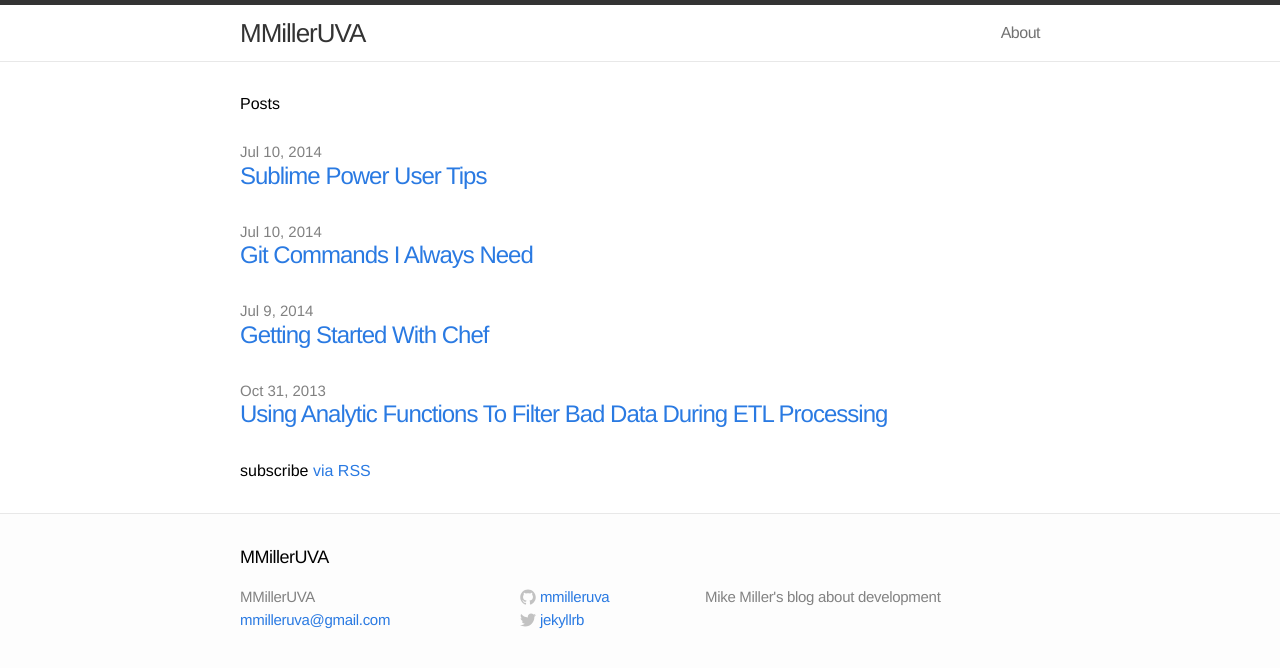
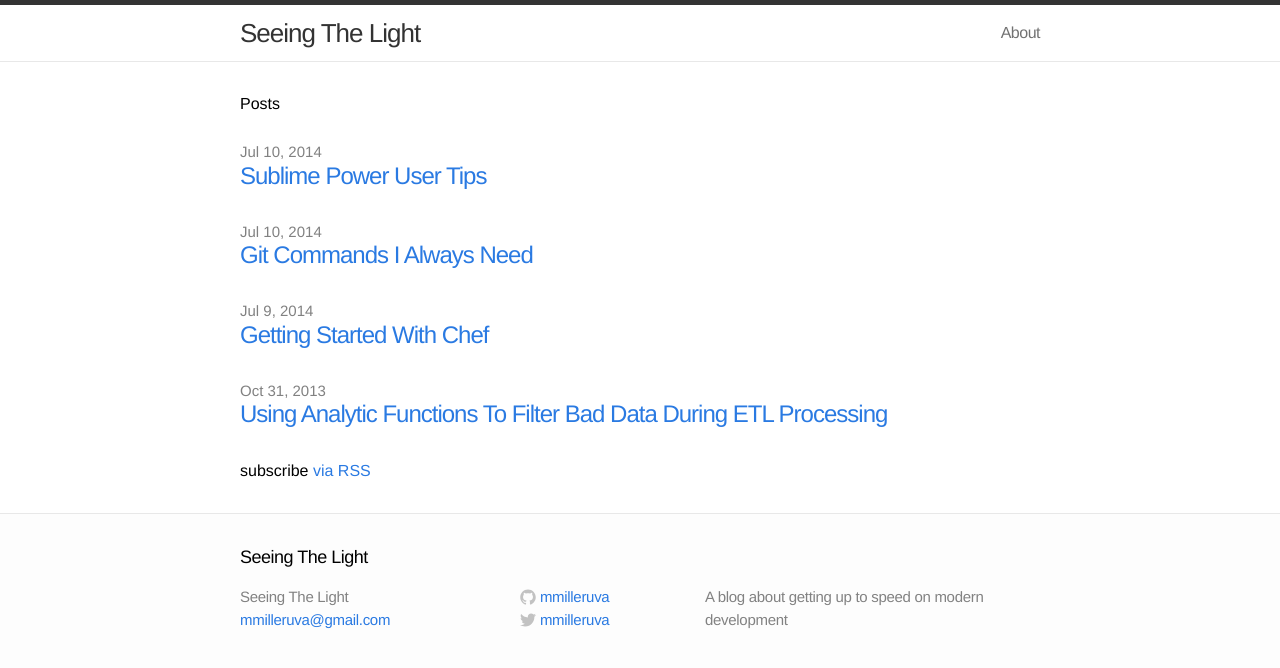
Before and after one commit to mmilleruva/mmilleruva.github.io, a Jekyll site: the page built from index.html, in a window 1280 px wide. Shown: the top 668 px of the page. Built offline with Jekyll 4.4.1, drawn with Linux system fonts in a browser that asks for light colours.

Commit message:
updated title

```diff
--- a/_config.yml
+++ b/_config.yml
@@ -1,10 +1,10 @@
 # Site settings
-title: MMillerUVA
+title: Seeing The Light
 email: mmilleruva@gmail.com
-description: "Mike Miller's blog about development"
+description: "A blog about getting up to speed on modern development"
 baseurl: ""
 url: "http://yourdomain.com"
-twitter_username: jekyllrb
+twitter_username: mmilleruva
 github_username:  mmilleruva
 
 # Build settings
```
